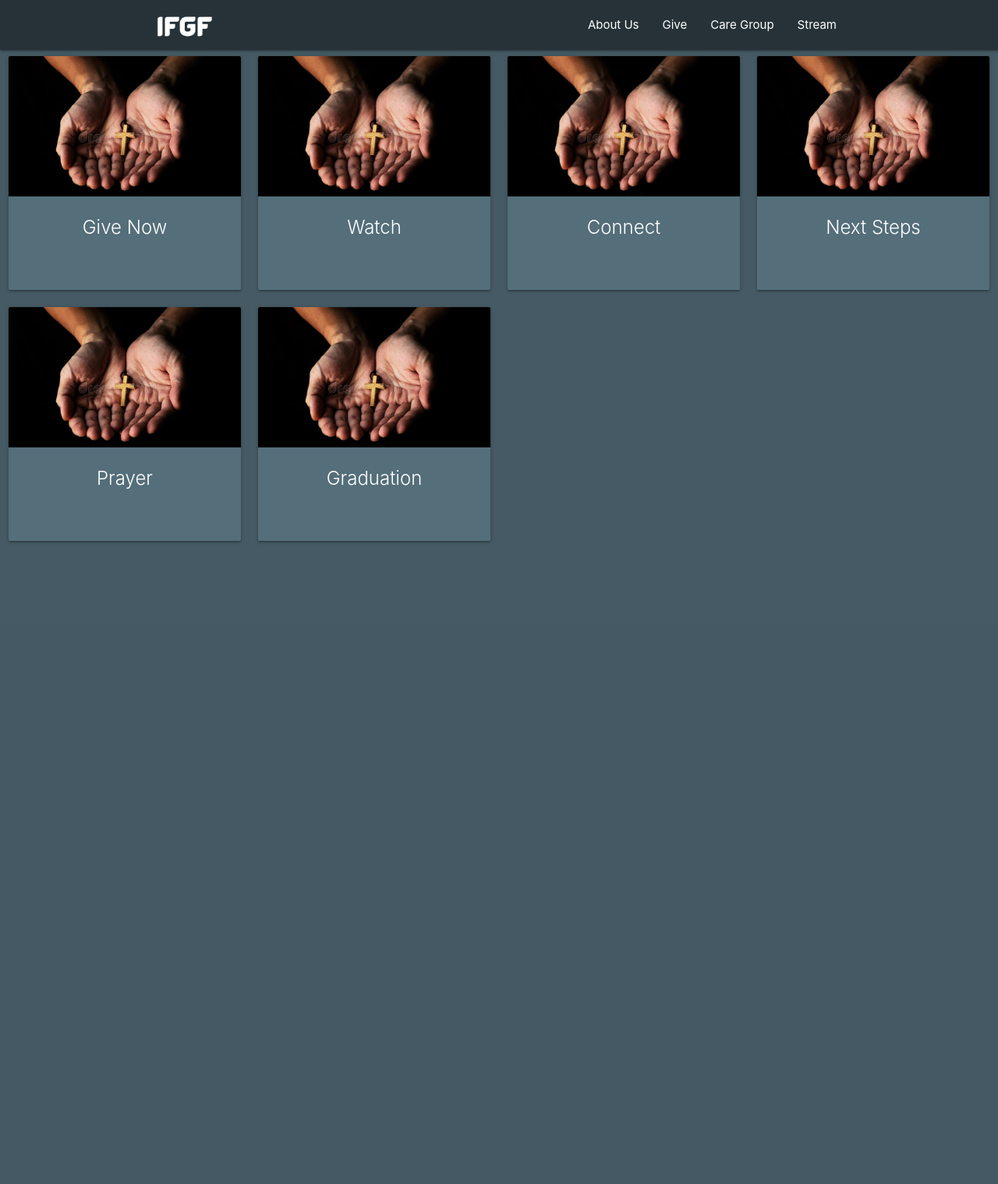
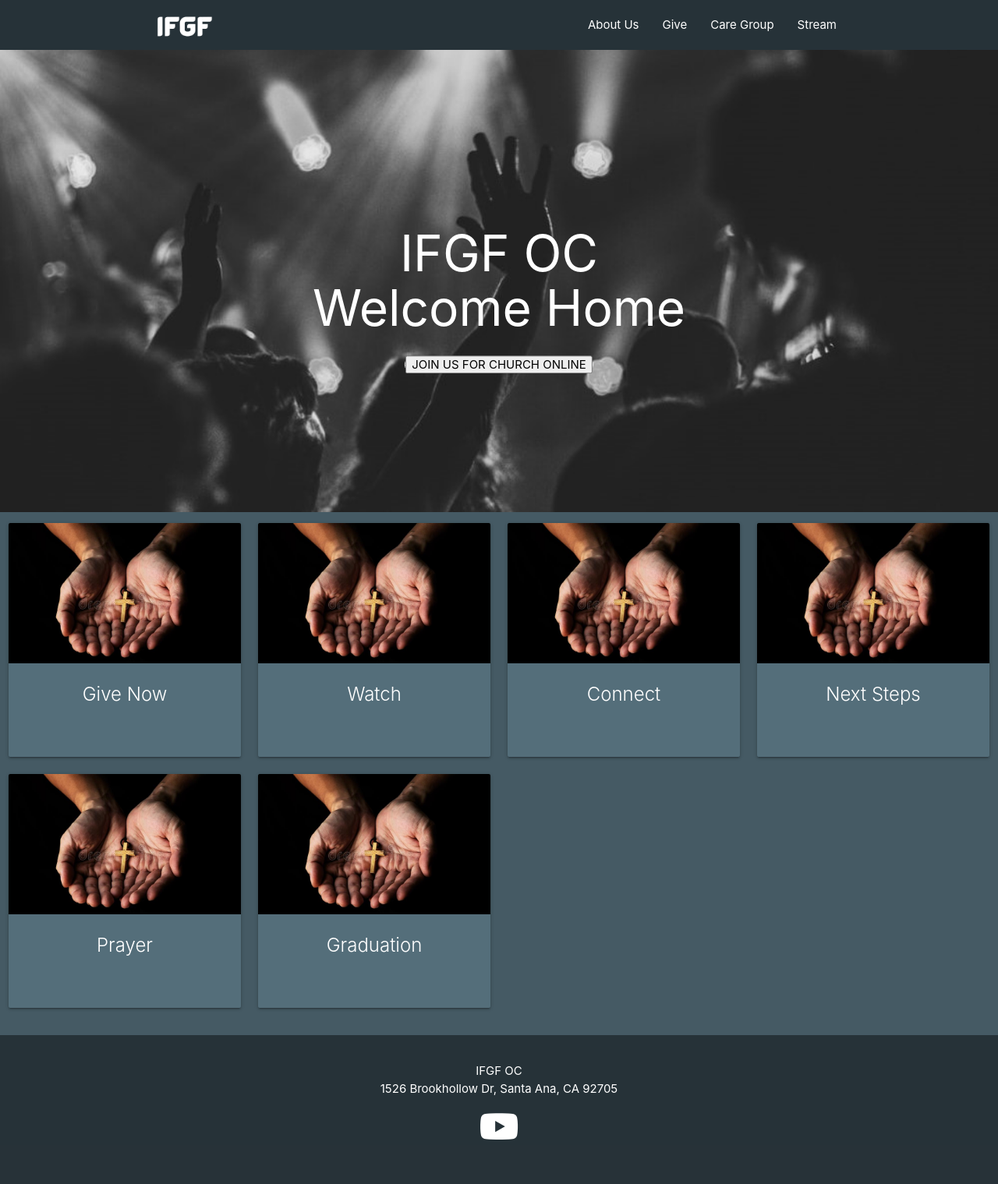
Before and after one commit to jthamrun/ifgfoc, a Django app: page /ifgfoc/ in a window 1280 px wide. Shown: the whole page at 78% size. Before the commit the page ends 696 px from the top, so only its background shows below. Run offline with Django 3.2, Linux system fonts and the light colour scheme; some libraries are stand-ins or nearby versions.

Commit message:
07/27/20

```diff
--- a/ifgfoc/static/styles.css
+++ b/ifgfoc/static/styles.css
@@ -1,5 +1,10 @@
 body {
-    background-color: #455a64
+    background-color: #455a64;
+    color: white;
+}
+
+a {
+    color: white;
 }
 
 .page-content {
@@ -7,6 +12,34 @@ body {
     justify-content: center;
     align-items: center;
     min-height: 100vh;
-    font-size: 50px;
-    font-style: italic;
+    font-size: 30px;
+    font-family: 'Roboto', sans-serif;
+    font-style: bold;
 }
+
+.image {
+    position: relative;
+}
+
+.centered {
+    position: absolute;
+    top: 50%;
+    left: 50%;
+    transform: translate(-50%, -50%);
+    text-align: center;
+}
+
+.centered > h1 {
+    font-size: 5vw;
+}
+
+.centered > a {
+    outline: none;
+    border-radius: 20px;
+    border: 1px solid white;
+}
+
+.footer-content {
+    position: relative;
+    text-align: center;
+}
--- a/ifgfoc/templates/ifgfoc/careGroup.html
+++ b/ifgfoc/templates/ifgfoc/careGroup.html
@@ -10,6 +10,7 @@
             <ol>Family</ol>
             <ol>Professionals</ol>
             <ol>College</ol>
+            <ol>Kids</ol>
         </ul>
     </div>
 {% endblock %}
--- a/ifgfoc/templates/ifgfoc/give.html
+++ b/ifgfoc/templates/ifgfoc/give.html
@@ -7,8 +7,6 @@
 
 {% block body %}
     <div class="page-content">
-        <a href="https://www.ifgfla.com/give">
-            <img src="{% static '/images/give-img.jpg' %}" class="responsive-img">
-        </a>
+        <iframe src="https://ifgfla.infellowship.com/OnlineGiving/GiveNow/NoAccount" height="1000" width="1000" title="Give Now"></iframe>
     </div>
 {% endblock %}
--- a/ifgfoc/templates/ifgfoc/index.html
+++ b/ifgfoc/templates/ifgfoc/index.html
@@ -6,11 +6,21 @@
 {% endblock %}
 
 {% block body %}
+    <div class="image">
+        <img class="responsive-img" src="{% static '/images/worship1.jpg' %}" width="1600" height="800">
+        <div class="centered">
+            <h1><span>IFGF OC<br/>Welcome Home</span></h1>
+            <a href="https://www.livestream.com/ifgfla/monroviaservice">
+                <button type="button">JOIN US FOR CHURCH ONLINE</button>
+            </a>
+        </div>
+    </div>
+
     <div class="row">
         <div class="col s12 m3 center">
             <div class="card small blue-grey darken-1">
                 <div class="card-image">
-                    <a href="https://www.ifgfla.com/give">
+                    <a href="https://ifgfla.infellowship.com/OnlineGiving/GiveNow/NoAccount">
                         <img src="{% static '/images/give-img.jpg' %}">
                     </a>
                 </div>
--- a/ifgfoc/templates/ifgfoc/layout.html
+++ b/ifgfoc/templates/ifgfoc/layout.html
@@ -7,9 +7,9 @@
         <title>{% block title %}{% endblock %}</title>
         <link rel="stylesheet" href="https://cdnjs.cloudflare.com/ajax/libs/materialize/1.0.0/css/materialize.min.css">
         <link href="https://fonts.googleapis.com/icon?family=Material+Icons" rel="stylesheet">
-        <!-- <link type="text/css" rel="stylesheet" href="css/materialize.min.css"  media="screen,projection"/> -->
         <link href="{% static 'styles.css' %}" rel="stylesheet">
-        <!-- <meta name="viewport" content="width=device-width, initial-scale=1.0"/> -->
+        <link href='http://fonts.googleapis.com/css?family=Roboto' rel='stylesheet' type='text/css'>
+        <script src="https://kit.fontawesome.com/045519ba5e.js" crossorigin="anonymous"></script>
     </head>
     <body>
         <nav class="nav-wrapper blue-grey darken-4">
@@ -45,6 +45,19 @@
             {% endblock %}
         </div>
 
+        <footer class="page-footer blue-grey darken-4">
+            <div class="footer-content">
+                <p> IFGF OC<br>1526 Brookhollow Dr, Santa Ana, CA 92705</p>
+                <a href="https://www.youtube.com/channel/UCnlbFb18WzWfsiYnmH10IWg">
+                  <i class="fab fa-youtube fa-3x"></i>
+                </a>
+            </div>
+            <div class="footer-copyright">
+              <div class="container">
+              </div>
+            </div>
+        </footer>
+
         <script src="https://code.jquery.com/jquery-3.3.1.min.js"></script>
         <script src="https://cdnjs.cloudflare.com/ajax/libs/materialize/1.0.0-beta/js/materialize.min.js"></script>
         <script>
--- a/ifgfoc/templates/ifgfoc/stream.html
+++ b/ifgfoc/templates/ifgfoc/stream.html
@@ -5,6 +5,10 @@
 {% endblock %}
 
 {% block body %}
+    <div class="video-container">
+        <iframe width="560" height="315" src="https://www.youtube.com/embed/videoseries?list=PL8jYgnBKHMmbfQ-hPGanUtPt1tROC2RcR"
+        frameborder="0" allow="accelerometer; autoplay; encrypted-media; gyroscope; picture-in-picture" allowfullscreen></iframe>
+    </div>
     <div class="page-content">
         <a href="https://www.livestream.com/ifgfla/monroviaservice">Stream Our Sunday Service Live</a>
     </div>
```
Also changed, not shown: ifgfoc/static/images/worship.jpg (added), ifgfoc/static/images/worship1.jpg (added).
